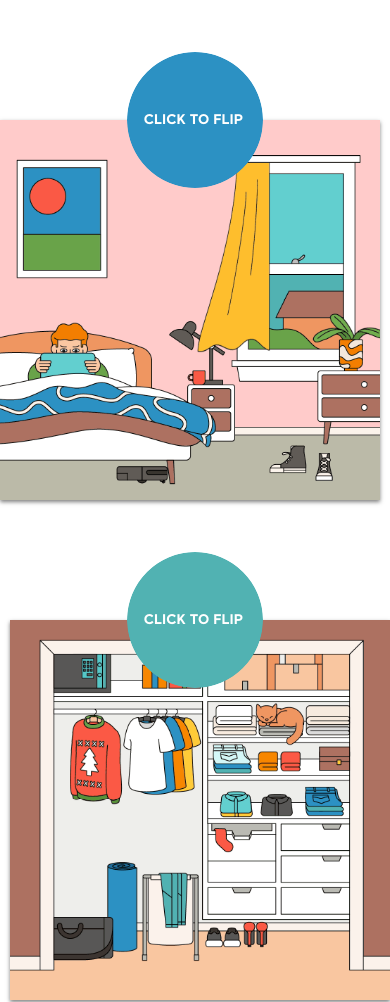
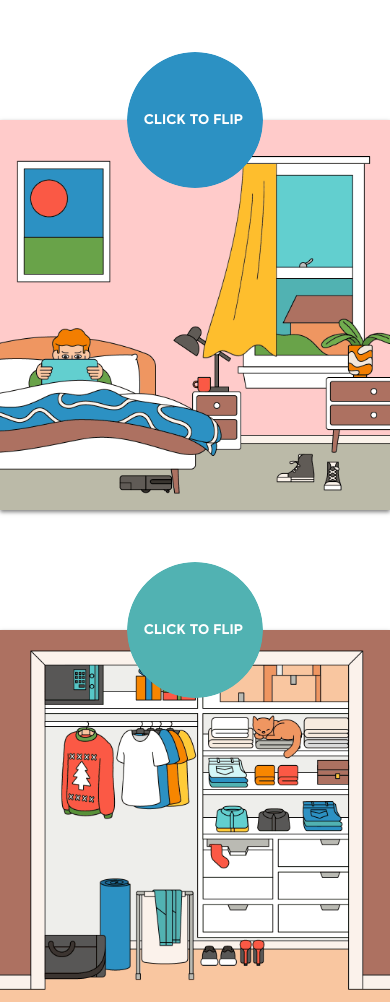
Before and after one commit to blunt/mbg-flipp3, a website: page src/index.html in a window 390 px wide. Shown: the top 1002 px of the page. Drawn offline with Linux system fonts and the light colour scheme.

Commit message:
full-width image

```diff
--- a/src/css/scss/modules/_components.scss
+++ b/src/css/scss/modules/_components.scss
@@ -40,12 +40,14 @@
     }
 }
 
-.toggleFlip:nth-child(odd) {
-    padding-right: 10px;
-}
+@include breakpoint (desktop) {
+    .toggleFlip:nth-child(odd) {
+        padding-right: 10px;
+    }
 
-.toggleFlip:nth-child(even) {
-    padding-left: 10px;
+    .toggleFlip:nth-child(even) {
+        padding-left: 10px;
+    }
 }
 
 .toggleFlip__inner {
@@ -68,6 +70,9 @@
 .toggleFlip__inner__front {
     backface-visibility: hidden;
     position: relative;
+    img {
+        width: 100%;
+    }
 }
 
 .toggleFlip__inner__back {
```
Also changed, not shown: dist/css/main.min.css, src/css/main.css, 1 other file.
